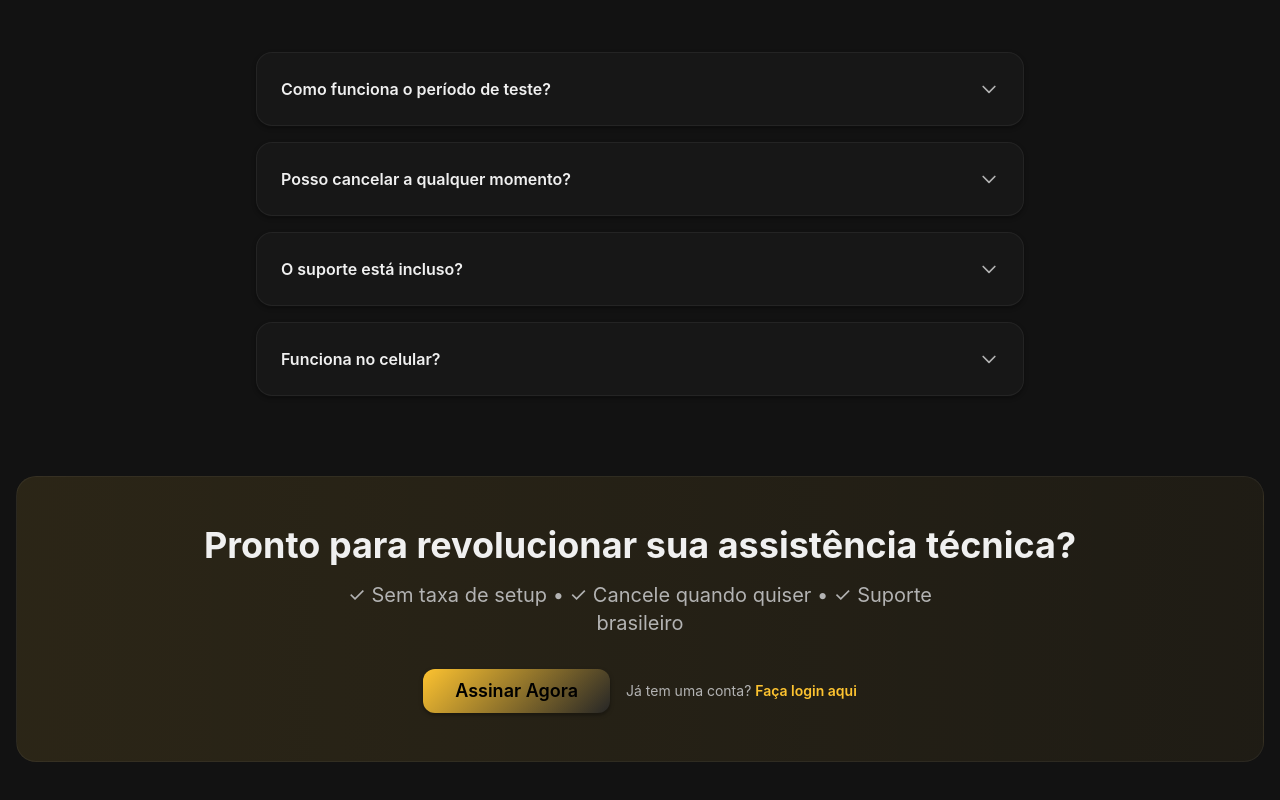
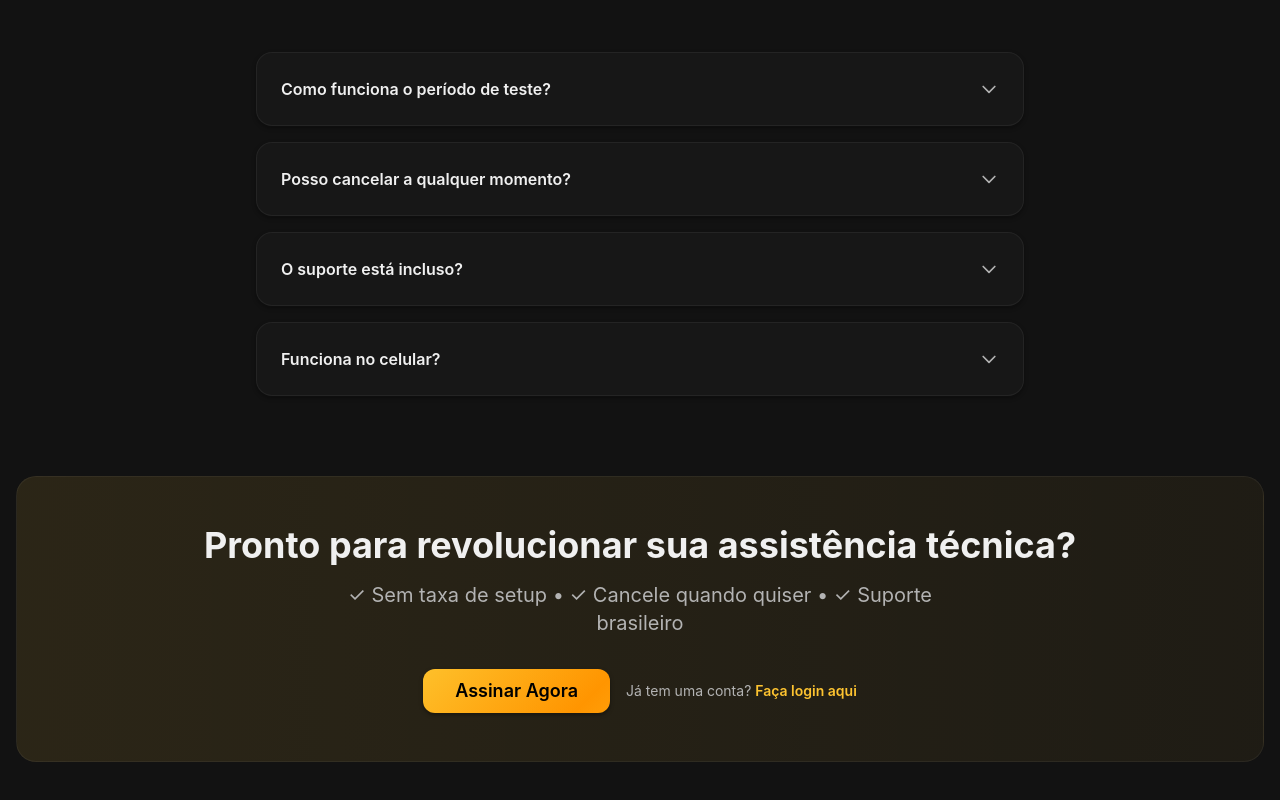
Before and after one commit to kukypng/olivia13, a React (Vite) app: page /plans in a window 1280 px wide. Shown: the part 2395-3195 px from the top of the page. Built offline with nearby package versions, Linux system fonts and the light colour scheme; no server answers; the database is empty.

Commit message:
Refactor button styles and animations.
Make the button in the plans page match the "Começar Agora" button style and slow down the animations.

```diff
--- a/src/components/plans/FinalCTA.tsx
+++ b/src/components/plans/FinalCTA.tsx
@@ -19,7 +19,7 @@ export const FinalCTA = ({ additionalInfo, ctaButtonText, onPlanSelection }: Fin
           {additionalInfo}
         </p>
         <div className="flex flex-col sm:flex-row gap-4 justify-center items-center">
-          <Button onClick={onPlanSelection} className="btn-apple text-lg px-8 py-4">
+          <Button onClick={onPlanSelection} className="btn-premium text-lg px-8 py-4">
             {ctaButtonText}
           </Button>
           <p className="text-sm text-muted-foreground">
--- a/src/index.css
+++ b/src/index.css
@@ -218,12 +218,12 @@
 
   .btn-premium {
     @apply relative overflow-hidden rounded-2xl px-8 py-4 font-bold text-white;
-    @apply transform transition-all duration-500 ease-out;
+    @apply transform transition-all duration-700 ease-out;
     @apply hover:scale-[1.05] active:scale-[0.98];
     @apply shadow-xl hover:shadow-2xl;
     background: linear-gradient(135deg, #fec832 0%, #ff9500 50%, #fec832 100%);
     background-size: 200% 200%;
-    animation: gradient-shift 3s ease infinite;
+    animation: gradient-shift 5s ease-in-out infinite;
     box-shadow: 0 8px 32px rgba(254, 200, 50, 0.4);
   }
 
@@ -235,7 +235,7 @@
     width: 100%;
     height: 100%;
     background: linear-gradient(90deg, transparent, rgba(255, 255, 255, 0.4), transparent);
-    transition: left 0.7s;
+    transition: left 1s ease-out;
   }
 
   .btn-premium:hover::before {
@@ -246,6 +246,7 @@
     background: linear-gradient(135deg, #ff9500 0%, #fec832 50%, #ff9500 100%);
     box-shadow: 0 12px 40px rgba(254, 200, 50, 0.6);
     transform: scale(1.05) translateY(-2px);
+    transition: all 0.5s cubic-bezier(0.4, 0, 0.2, 1);
   }
 
   @keyframes gradient-shift {
```
